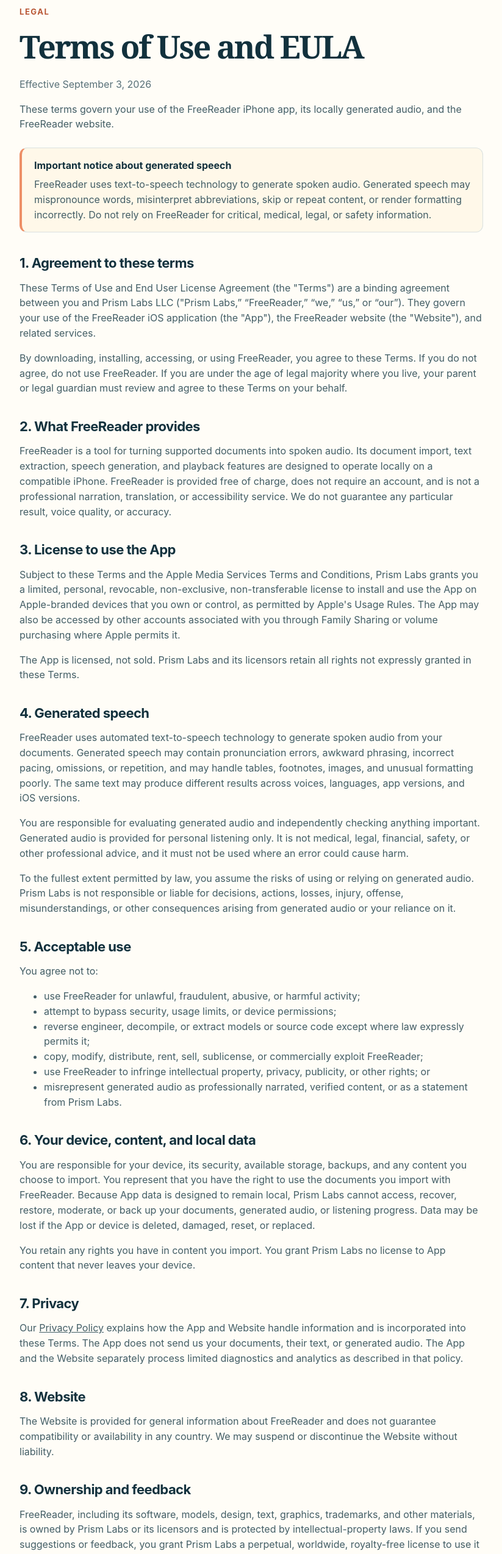
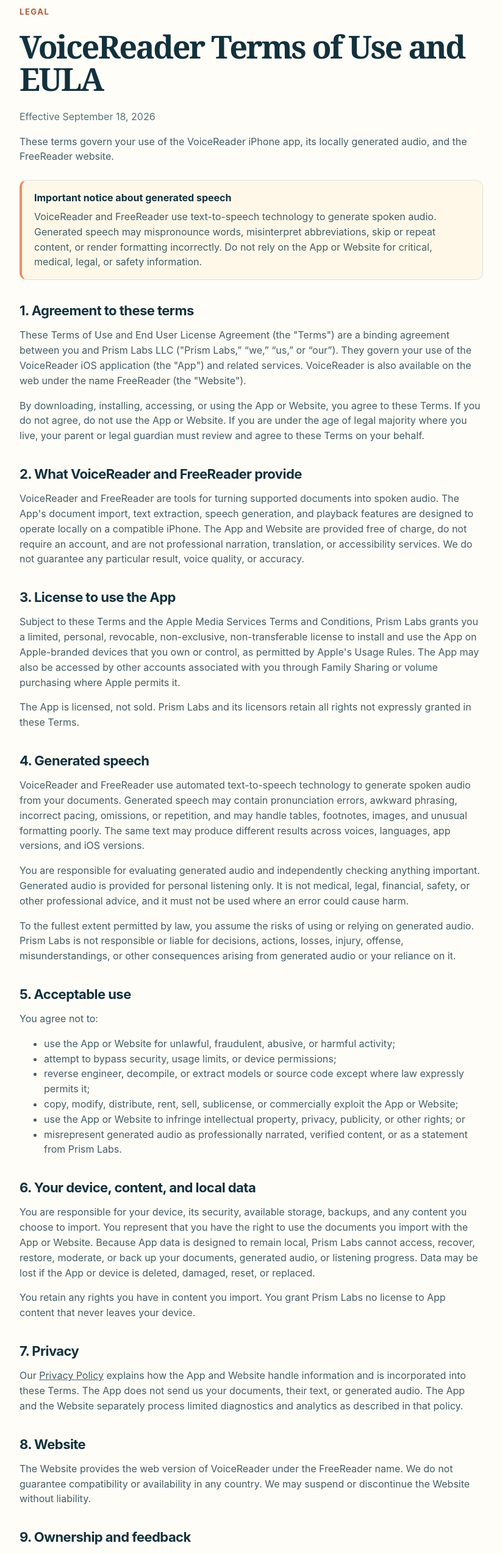
Before and after one commit to fatherGoose1/freereader-frontend, a Next.js app: page /terms in a window 1280 px wide. Shown: the part 140-2688 px from the top of the page at 61% size, without its empty margins (228-1051 px from the left). Built offline with nearby package versions, Linux system fonts and the light colour scheme; no server answers.

Commit message:
docs: update legal pages for VoiceReader

```diff
--- a/app/terms/page.tsx
+++ b/app/terms/page.tsx
@@ -3,26 +3,28 @@
 import { LegalPage } from "../components/LegalPage";
 
 export const metadata: Metadata = {
-  title: "Terms of Use and EULA",
+  title: "VoiceReader Terms of Use and EULA",
   description:
-    "Terms of Use and End User License Agreement for the FreeReader iOS app and website.",
+    "Terms of Use and End User License Agreement for the VoiceReader iOS app and its web version, FreeReader.",
   alternates: { canonical: "/terms" },
 };
 
 export default function Terms() {
   return (
     <LegalPage
-      title="Terms of Use and EULA"
-      updated="September 3, 2026"
-      intro="These terms govern your use of the FreeReader iPhone app, its locally generated audio, and the FreeReader website."
+      title="VoiceReader Terms of Use and EULA"
+      updated="September 18, 2026"
+      intro="These terms govern your use of the VoiceReader iPhone app, its locally generated audio, and the FreeReader website."
     >
       <aside className="legal-callout">
         <strong>Important notice about generated speech</strong>
         <p>
-          FreeReader uses text-to-speech technology to generate spoken audio.
+          VoiceReader and FreeReader use text-to-speech technology to generate
+          spoken audio.
           Generated speech may mispronounce words, misinterpret abbreviations,
           skip or repeat content, or render formatting incorrectly. Do not rely
-          on FreeReader for critical, medical, legal, or safety information.
+          on the App or Website for critical, medical, legal, or safety
+          information.
         </p>
       </aside>
 
@@ -30,26 +32,28 @@
       <p>
         These Terms of Use and End User License Agreement (the &quot;Terms&quot;)
         are a binding agreement between you and Prism Labs LLC
-        (&quot;Prism Labs,&rdquo; &ldquo;FreeReader,&rdquo; &ldquo;we,&rdquo;
+        (&quot;Prism Labs,&rdquo; &ldquo;we,&rdquo;
         &ldquo;us,&rdquo; or &ldquo;our&rdquo;). They govern your use of the
-        FreeReader iOS application (the &quot;App&quot;), the FreeReader
-        website (the &quot;Website&quot;), and related services.
+        VoiceReader iOS application (the &quot;App&quot;) and related services.
+        VoiceReader is also available on the web under the name FreeReader (the
+        &quot;Website&quot;).
       </p>
       <p>
-        By downloading, installing, accessing, or using FreeReader, you agree to
-        these Terms. If you do not agree, do not use FreeReader. If you are
-        under the age of legal majority where you live, your parent or legal
-        guardian must review and agree to these Terms on your behalf.
+        By downloading, installing, accessing, or using the App or Website, you
+        agree to these Terms. If you do not agree, do not use the App or Website.
+        If you are under the age of legal majority where you live, your parent or
+        legal guardian must review and agree to these Terms on your behalf.
       </p>
 
-      <h2>2. What FreeReader provides</h2>
+      <h2>2. What VoiceReader and FreeReader provide</h2>
       <p>
-        FreeReader is a tool for turning supported documents into spoken audio.
-        Its document import, text extraction, speech generation, and playback
-        features are designed to operate locally on a compatible iPhone.
-        FreeReader is provided free of charge, does not require an account, and
-        is not a professional narration, translation, or accessibility service.
-        We do not guarantee any particular result, voice quality, or accuracy.
+        VoiceReader and FreeReader are tools for turning supported documents into
+        spoken audio. The App&apos;s document import, text extraction, speech
+        generation, and playback features are designed to operate locally on a
+        compatible iPhone. The App and Website are provided free of charge, do
+        not require an account, and are not professional narration, translation,
+        or accessibility services. We do not guarantee any particular result,
+        voice quality, or accuracy.
       </p>
 
       <h2>3. License to use the App</h2>
@@ -69,9 +73,9 @@
 
       <h2>4. Generated speech</h2>
       <p>
-        FreeReader uses automated text-to-speech technology to generate spoken
-        audio from your documents. Generated speech may contain pronunciation
-        errors, awkward phrasing, incorrect pacing, omissions, or repetition,
+        VoiceReader and FreeReader use automated text-to-speech technology to
+        generate spoken audio from your documents. Generated speech may contain
+        pronunciation errors, awkward phrasing, incorrect pacing, omissions, or repetition,
         and may handle tables, footnotes, images, and unusual formatting poorly.
         The same text may produce different results across voices, languages,
         app versions, and iOS versions.
@@ -93,7 +97,10 @@
       <h2>5. Acceptable use</h2>
       <p>You agree not to:</p>
       <ul>
-        <li>use FreeReader for unlawful, fraudulent, abusive, or harmful activity;</li>
+        <li>
+          use the App or Website for unlawful, fraudulent, abusive, or harmful
+          activity;
+        </li>
         <li>attempt to bypass security, usage limits, or device permissions;</li>
         <li>
           reverse engineer, decompile, or extract models or source code except
@@ -101,11 +108,11 @@
         </li>
         <li>
           copy, modify, distribute, rent, sell, sublicense, or commercially
-          exploit FreeReader;
+          exploit the App or Website;
         </li>
         <li>
-          use FreeReader to infringe intellectual property, privacy, publicity,
-          or other rights; or
+          use the App or Website to infringe intellectual property, privacy,
+          publicity, or other rights; or
         </li>
         <li>
           misrepresent generated audio as professionally narrated, verified
@@ -117,10 +124,10 @@
       <p>
         You are responsible for your device, its security, available storage,
         backups, and any content you choose to import. You represent that you
-        have the right to use the documents you import with FreeReader. Because
-        App data is designed to remain local, Prism Labs cannot access, recover,
-        restore, moderate, or back up your documents, generated audio, or
-        listening progress. Data may be lost if the App or device is deleted,
+        have the right to use the documents you import with the App or Website.
+        Because App data is designed to remain local, Prism Labs cannot access,
+        recover, restore, moderate, or back up your documents, generated audio,
+        or listening progress. Data may be lost if the App or device is deleted,
         damaged, reset, or replaced.
       </p>
       <p>
@@ -139,27 +146,27 @@
 
       <h2>8. Website</h2>
       <p>
-        The Website is provided for general information about FreeReader and
-        does not guarantee compatibility or availability in any country. We may
-        suspend or discontinue the Website without liability.
+        The Website provides the web version of VoiceReader under the FreeReader
+        name. We do not guarantee compatibility or availability in any country.
+        We may suspend or discontinue the Website without liability.
       </p>
 
       <h2>9. Ownership and feedback</h2>
       <p>
-        FreeReader, including its software, models, design, text, graphics,
-        trademarks, and other materials, is owned by Prism Labs or its licensors
-        and is protected by intellectual-property laws. If you send suggestions
-        or feedback, you grant Prism Labs a perpetual, worldwide, royalty-free
-        license to use it without restriction or compensation, but you are not
-        required to provide feedback.
+        The App and Website, including their software, models, design, text,
+        graphics, trademarks, and other materials, are owned by Prism Labs or
+        its licensors and are protected by intellectual-property laws. If you
+        send suggestions or feedback, you grant Prism Labs a perpetual,
+        worldwide, royalty-free license to use it without restriction or
+        compensation, but you are not required to provide feedback.
       </p>
 
       <h2>10. Updates, compatibility, and availability</h2>
       <p>
-        FreeReader may require a compatible device, operating-system version,
+        VoiceReader may require a compatible device, operating-system version,
         and sufficient local resources. We may add, change, suspend, or remove
         features and may issue updates for security, compatibility, or product
-        improvements. We do not promise that FreeReader will always be
+        improvements. We do not promise that the App or Website will always be
         available, error-free, or compatible with every device or future iOS
         version.
       </p>
@@ -173,7 +180,7 @@
       <ul>
         <li>
           Apple has no obligation to provide maintenance or support for the App.
-          Support is available through the link on FreeReader&apos;s App Store
+          Support is available through the link on VoiceReader&apos;s App Store
           listing.
         </li>
         <li>
@@ -213,13 +220,13 @@
 
       <h2>12. Disclaimer of warranties</h2>
       <p>
-        TO THE MAXIMUM EXTENT PERMITTED BY LAW, FREEREADER AND ALL GENERATED
-        AUDIO ARE PROVIDED &quot;AS IS&quot; AND &quot;AS AVAILABLE.&quot; PRISM
+        TO THE MAXIMUM EXTENT PERMITTED BY LAW, VOICEREADER, FREEREADER, AND ALL
+        GENERATED AUDIO ARE PROVIDED &quot;AS IS&quot; AND &quot;AS AVAILABLE.&quot; PRISM
         LABS DISCLAIMS ALL EXPRESS, IMPLIED, AND STATUTORY WARRANTIES,
         INCLUDING MERCHANTABILITY, FITNESS FOR A PARTICULAR PURPOSE, ACCURACY,
         QUIET ENJOYMENT, AND NON-INFRINGEMENT. PRISM LABS DOES NOT WARRANT THAT
-        FREEREADER OR ITS OUTPUT WILL BE ACCURATE, COMPLETE, SAFE, AVAILABLE, OR
-        FREE OF ERRORS OR HARMFUL COMPONENTS.
+        VOICEREADER, FREEREADER, OR THEIR OUTPUT WILL BE ACCURATE, COMPLETE, SAFE,
+        AVAILABLE, OR FREE OF ERRORS OR HARMFUL COMPONENTS.
       </p>
       <p>
         Some jurisdictions do not allow certain warranty exclusions, so parts of
@@ -233,13 +240,14 @@
         MANAGERS, EMPLOYEES, CONTRACTORS, LICENSORS, AND AFFILIATES WILL NOT BE
         LIABLE FOR INDIRECT, INCIDENTAL, SPECIAL, CONSEQUENTIAL, EXEMPLARY, OR
         PUNITIVE DAMAGES, OR FOR LOST DATA, PROFITS, REVENUE, GOODWILL, OR
-        OPPORTUNITIES, ARISING OUT OF OR RELATED TO FREEREADER OR GENERATED
-        AUDIO.
+        OPPORTUNITIES, ARISING OUT OF OR RELATED TO VOICEREADER, FREEREADER, OR
+        GENERATED AUDIO.
       </p>
       <p>
         To the maximum extent permitted by law, the total liability of Prism
-        Labs for all claims arising out of or relating to FreeReader will not
-        exceed 50 U.S. dollars, because FreeReader is provided free of charge.
+        Labs for all claims arising out of or relating to the App or Website will
+        not exceed 50 U.S. dollars, because the App and Website are provided free
+        of charge.
         These limitations apply regardless of the legal theory and even if a
         remedy fails of its essential purpose.
       </p>
@@ -249,9 +257,9 @@
         To the extent permitted by law, you agree to defend, indemnify, and hold
         harmless Prism Labs and its affiliates from claims, losses, and
         expenses, including reasonable legal fees, arising from your unlawful
-        use of FreeReader, your violation of these Terms, or your infringement
-        of another person&apos;s rights. This obligation does not apply to the
-        extent a claim results from Prism Labs&apos; own unlawful conduct.
+        use of the App or Website, your violation of these Terms, or your
+        infringement of another person&apos;s rights. This obligation does not apply
+        to the extent a claim results from Prism Labs&apos; own unlawful conduct.
       </p>
 
       <h2>15. Termination</h2>
@@ -269,28 +277,28 @@
         States, without regard to conflict-of-law principles. Subject to any
         mandatory consumer rights that apply where you live, courts located in
         New Jersey will have exclusive jurisdiction over disputes arising from
-        these Terms or FreeReader. The United Nations Convention on Contracts
-        for the International Sale of Goods does not apply.
+        these Terms, the App, or the Website. The United Nations Convention on
+        Contracts for the International Sale of Goods does not apply.
       </p>
 
       <h2>17. General terms</h2>
       <p>
         These Terms and the Privacy Policy are the entire agreement between you
-        and Prism Labs regarding FreeReader. If any provision is unenforceable,
-        it will be modified only as much as necessary, and the remaining
-        provisions will remain effective. Our failure to enforce a provision is
-        not a waiver. You may not assign these Terms without our consent; Prism
-        Labs may assign them as part of a merger, reorganization, financing, or
-        sale of assets.
+        and Prism Labs regarding the App and Website. If any provision is
+        unenforceable, it will be modified only as much as necessary, and the
+        remaining provisions will remain effective. Our failure to enforce a
+        provision is not a waiver. You may not assign these Terms without our
+        consent; Prism Labs may assign them as part of a merger, reorganization,
+        financing, or sale of assets.
       </p>
 
       <h2>18. Changes to these terms</h2>
       <p>
-        We may update these Terms as FreeReader or applicable law changes. We
-        will post the revised Terms and update the effective date. If a material
-        change requires additional notice or consent, we will provide it as
-        required by law. Continued use after an update takes effect constitutes
-        acceptance of the updated Terms.
+        We may update these Terms as the App, Website, or applicable law changes.
+        We will post the revised Terms and update the effective date. If a
+        material change requires additional notice or consent, we will provide
+        it as required by law. Continued use after an update takes effect
+        constitutes acceptance of the updated Terms.
       </p>
 
       <h2>19. Contact</h2>
@@ -300,7 +308,7 @@
         New Jersey, United States
       </p>
       <p>
-        Product support is available through the link on FreeReader&apos;s App
+        Product support is available through the link on VoiceReader&apos;s App
         Store listing. Privacy requests and legal questions can also be
         submitted through that link.
       </p>
```
Also changed, not shown: app/privacy/page.tsx (+16 -15 lines).
